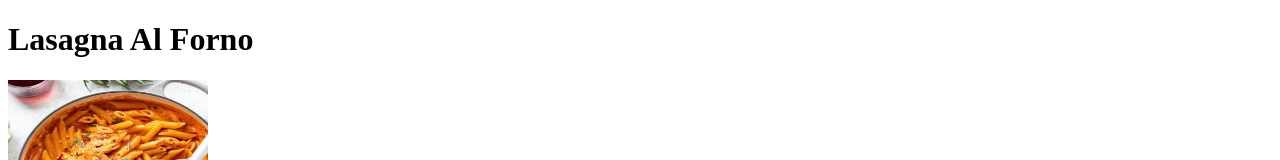
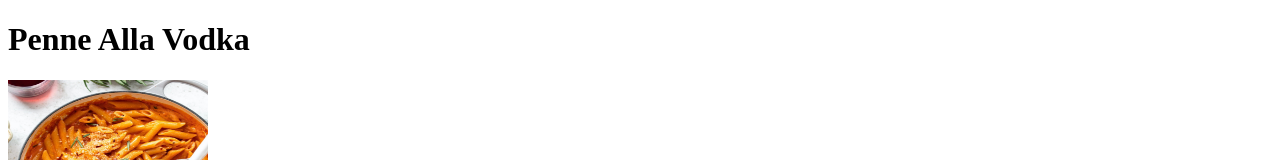
Before and after one commit to Santiagoschzr/odin-recipes, a plain HTML site: page recipes/penneAllaVodka.html in a window 1280 px wide. Shown: the top 160 px of the page. Drawn offline with Linux system fonts and the light colour scheme.

Commit message:
Title change for Penne Alla Vodka recipe page

```diff
--- a/recipes/penneAllaVodka.html
+++ b/recipes/penneAllaVodka.html
@@ -6,7 +6,7 @@
     <title>Penne Alla Vodka</title>
 </head>
 <body>
-    <h1>Lasagna Al Forno</h1>
+    <h1>Penne Alla Vodka</h1>
     <img src="../img/Pasta-alla-Gin.jpeg" alt="Italian dish named Penne alla Vodka" width="200" height="200">
     <h2>Description</h2>
     <p>You must try this delicious recipe, a creamy pasta with pink sauce based on the classic penne alla vodka pasta. The secret to the incredibly tasty cream sauce is that it uses gin instead of vodka, along with tomato puree and fresh rosemary. This dish is a quick, plush-tasting pasta dinner you’ll crave again and again.</p>
```
